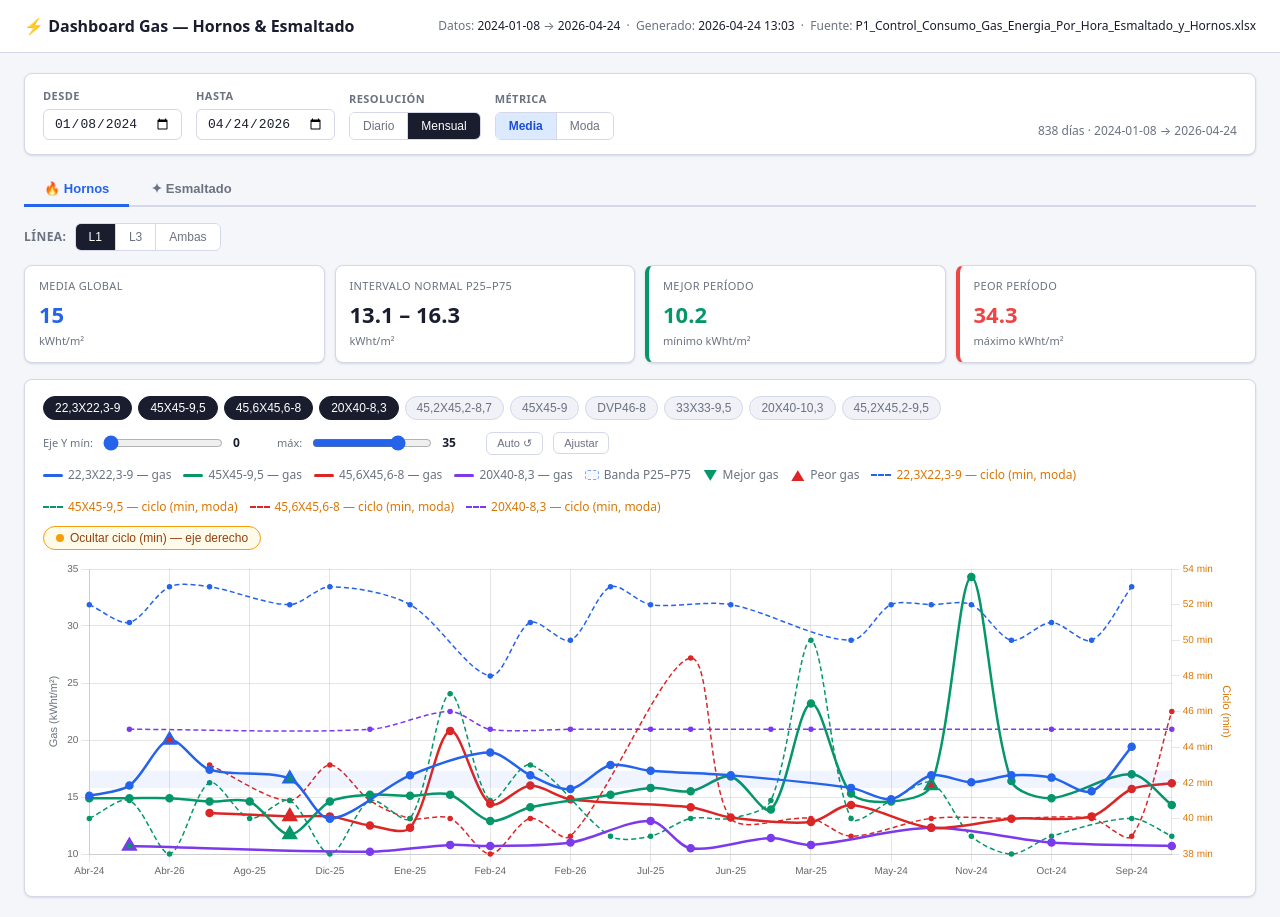
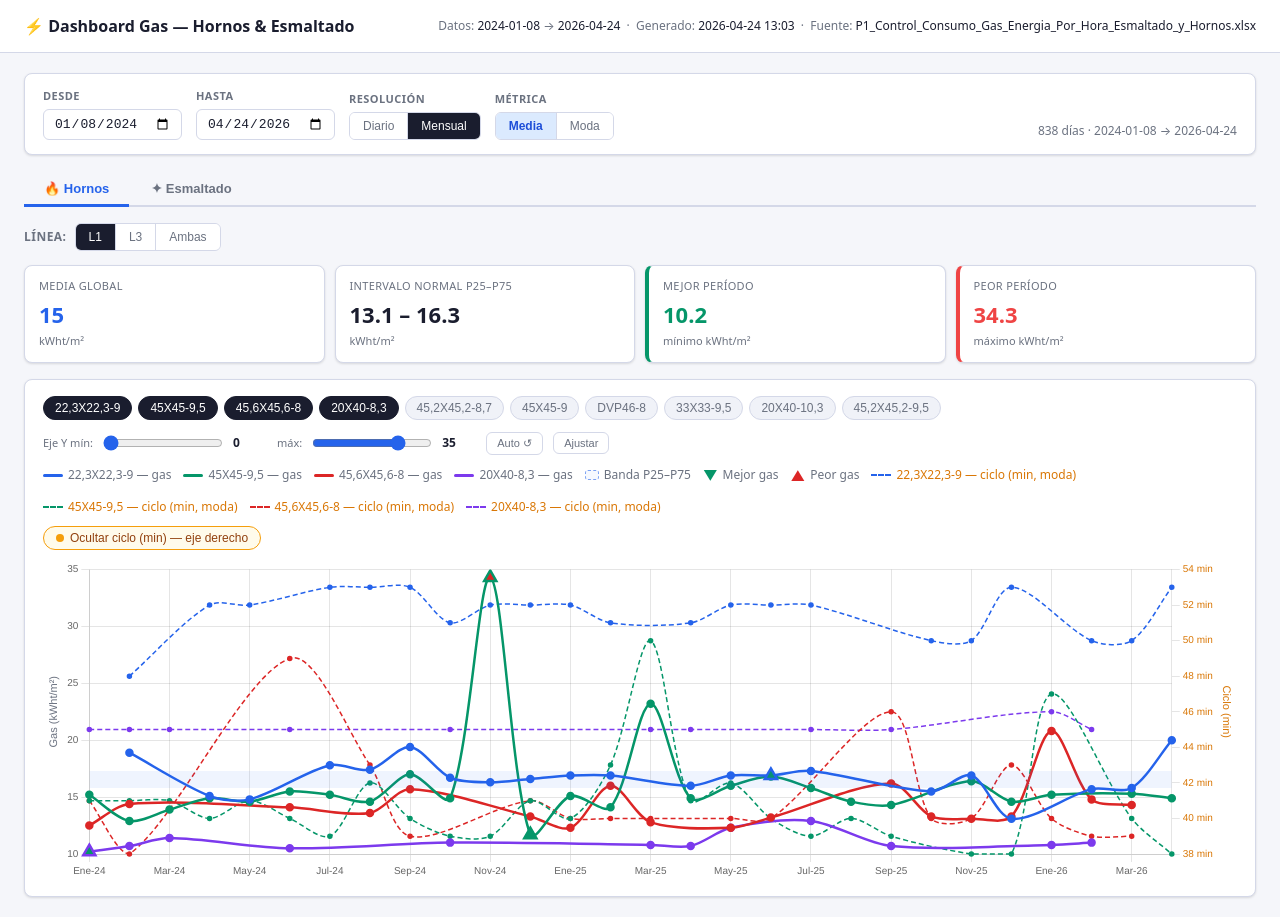
Before and after one commit to wanabisen/consumogas, a plain HTML site: page docs/index.html in a window 1280 px wide. Drawn offline with nearby package versions, Linux system fonts and the light colour scheme.

Commit message:
Add files via upload

```diff
--- a/docs/index.html
+++ b/docs/index.html
@@ -473,7 +473,7 @@ function aggregateCiclo(raw) {
     .filter(r => r.c != null && inRange(r.d));
   if (!filt.length) return [];
 
-  if (resolution === 'day') return filt.map(r => ({ label: r.d, value: r.c }));
+  if (resolution === 'day') return filt.map(r => ({ sortKey: r.d, label: r.d, value: r.c }));
 
   const buckets = {};
   filt.forEach(r => {
@@ -489,7 +489,7 @@ function aggregateCiclo(raw) {
       const sorted = [...vals].sort((a, b) => a - b);
       const value = Math.round(sorted[Math.floor(sorted.length / 2)]);
       const [y, m] = key.split('-');
-      return { label: MONTHS[parseInt(m) - 1] + '-' + y.slice(2), value };
+      return { sortKey: key, label: MONTHS[parseInt(m) - 1] + '-' + y.slice(2), value };
     });
 }
 
@@ -506,7 +506,7 @@ function aggregate(raw) {
     .filter(r => r.g != null && inRange(r.d));
   if (!filt.length) return [];
 
-  if (resolution === 'day') return filt.map(r => ({ label: r.d, value: r.g }));
+  if (resolution === 'day') return filt.map(r => ({ sortKey: r.d, label: r.d, value: r.g }));
 
   const buckets = {};
   filt.forEach(r => {
@@ -531,7 +531,7 @@ function aggregate(raw) {
           : Math.round(vals[Math.floor(vals.length / 2)] * 10) / 10;
       }
       const [y, m] = key.split('-');
-      return { label: MONTHS[parseInt(m) - 1] + '-' + y.slice(2), value };
+      return { sortKey: key, label: MONTHS[parseInt(m) - 1] + '-' + y.slice(2), value };
     });
 }
 
@@ -616,18 +616,25 @@ function toggleFE(sect, fe, btn) {
 function drawChart(sect) {
   renderStats(sect);
   const s = S[sect];
-  const allLabels = new Set();
   const series = [];
 
   (s.active || []).forEach((fe, i) => {
     const raw = getRaw(sect, fe);
     const agg = aggregate(raw);
     if (!agg.length) return;
-    agg.forEach(r => allLabels.add(r.label));
     series.push({ fe, agg, raw, color: PAL[i % PAL.length] });
   });
 
-  const labels = [...allLabels].sort();
+  // Build chronologically-sorted label list directly from YYYY-MM / YYYY-MM-DD keys
+  const keySet = new Set();
+  const keyToLabel = {};
+  series.forEach(({ agg }) => agg.forEach(r => {
+    keySet.add(r.sortKey);
+    keyToLabel[r.sortKey] = r.label;
+  }));
+  const sortedKeys = [...keySet].sort(); // YYYY-MM or YYYY-MM-DD: string sort = chronological
+  const labels = sortedKeys.map(k => keyToLabel[k] ?? k);
+
   const datasets = [];
 
   // Band from first series
@@ -649,8 +656,8 @@ function drawChart(sect) {
   // Gas series (left axis)
   series.forEach(({ fe, agg, color }) => {
     const map = {};
-    agg.forEach(r => map[r.label] = r.value);
-    const vals = labels.map(l => map[l] ?? null);
+    agg.forEach(r => map[r.sortKey ?? r.label] = r.value);
+    const vals = sortedKeys.map(k => map[k] ?? null);
     const st = calcStats(vals);
     const ptBg = vals.map((v, j) =>
       j === st?.minI ? '#059669' : j === st?.maxI ? '#dc2626' : color);
@@ -675,8 +682,8 @@ function drawChart(sect) {
       const cicloAgg = aggregateCiclo(raw);
       if (!cicloAgg.length) return;
       const map = {};
-      cicloAgg.forEach(r => map[r.label] = r.value);
-      const vals = labels.map(l => map[l] ?? null);
+      cicloAgg.forEach(r => map[r.sortKey ?? r.label] = r.value);
+      const vals = sortedKeys.map(k => map[k] ?? null);
       cicloDatasets.push({ fe, vals, color });
       datasets.push({
         label: `ciclo|${fe}`,
```
